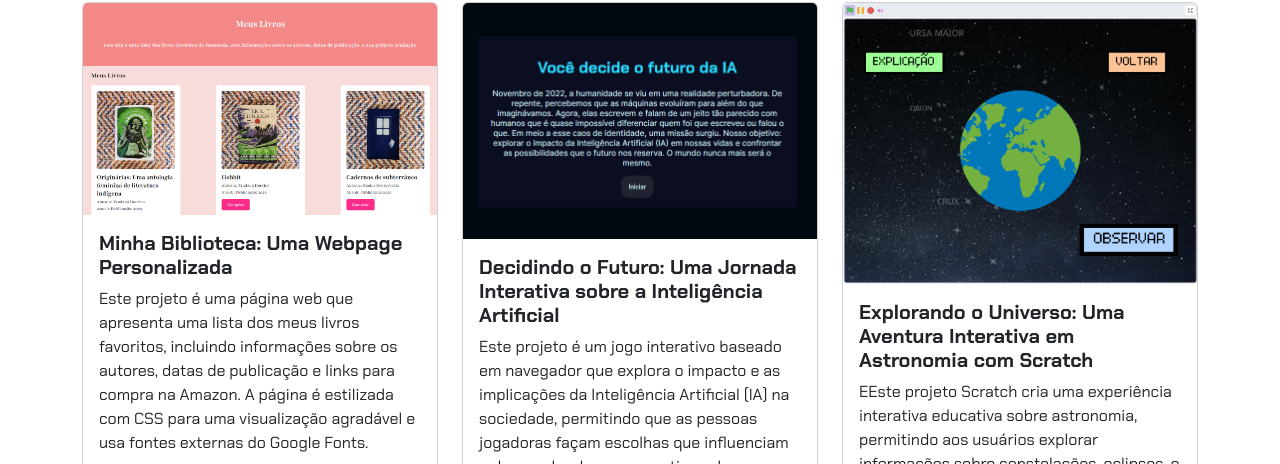
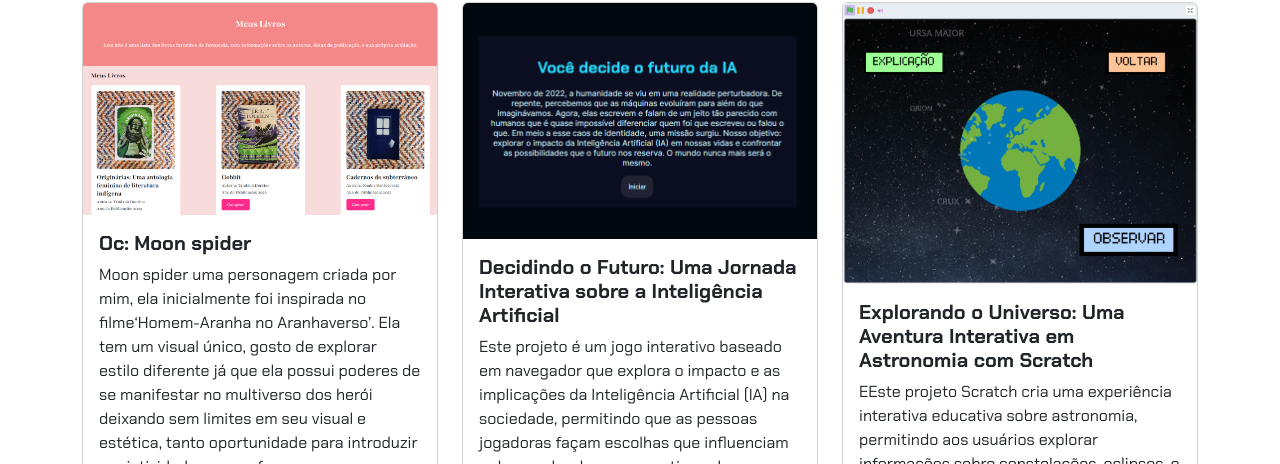
Before and after one commit to carolsoare/arte2, a plain HTML site: page index.html in a window 1280 px wide. Shown: the part 488-952 px from the top of the page. Drawn offline with nearby package versions, Linux system fonts and the light colour scheme.

Commit message:
Atualizar o index.html

```diff
--- a/index.html
+++ b/index.html
@@ -34,12 +34,12 @@
                 <div class="card">
                     <img src="img/projeto-1.png" class="card-img-top" alt="Imagem do projeto de biblioteca virtual">
                     <div class="card-body">
-                        <h5 class="card-title">Minha Biblioteca: Uma Webpage Personalizada</h5>
-                        <p class="card-text">Este projeto é uma página web que apresenta uma lista dos meus livros
-                            favoritos, incluindo informações sobre os autores, datas de publicação e links para compra
-                            na Amazon. A página é estilizada com CSS para uma visualização agradável e usa fontes
-                            externas do Google Fonts.
-                        </p>
+                        <h5 class="card-title">Oc: Moon spider</h5>
+                        <p class="card-text">Moon spider uma personagem criada por mim,
+ela inicialmente foi inspirada
+no filme‘Homem-Aranha no Aranhaverso’.
+ Ela tem um visual único, gosto de explorar estilo diferente já que ela possui poderes de se manifestar no multiverso dos herói
+ deixando sem limites em seu visual e estética, tanto oportunidade para introduzir a criatividade em sua forma.</p>
                         <button type="button" class="btn btn-link" data-bs-toggle="modal" data-bs-target="#modal1">Veja
                             o projeto</button>
                     </div>
```
